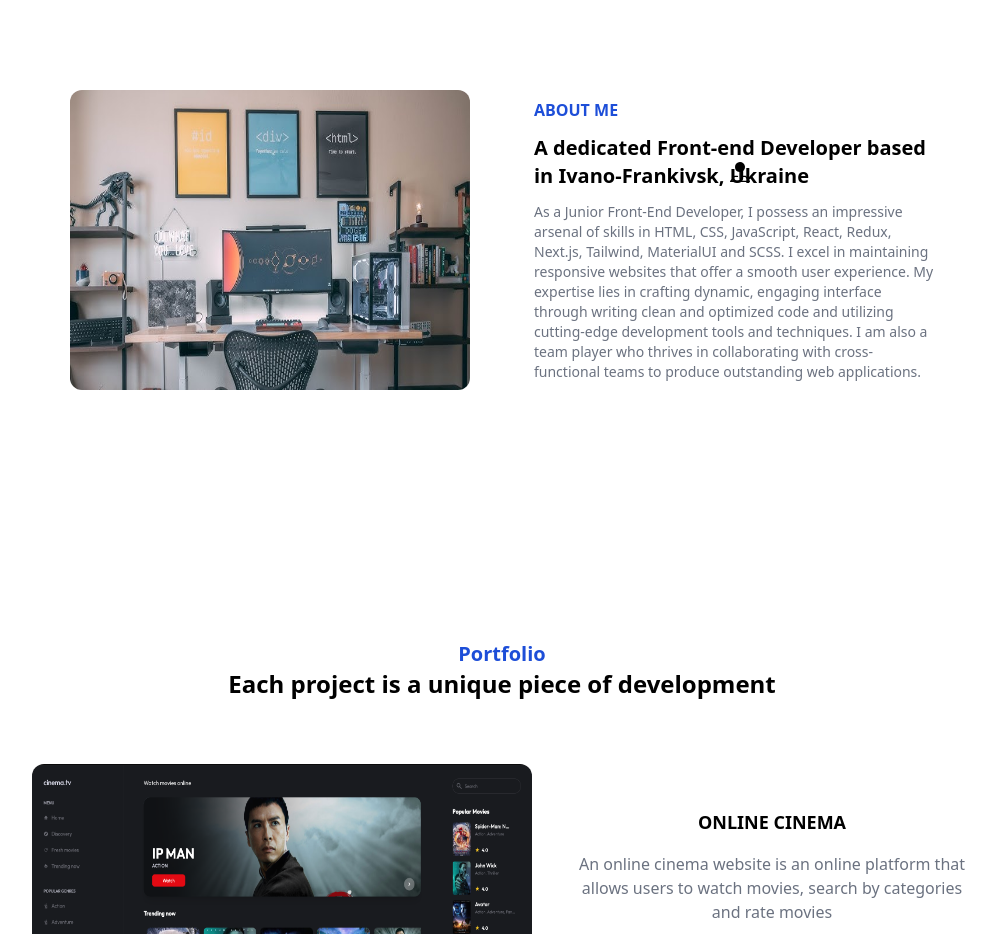
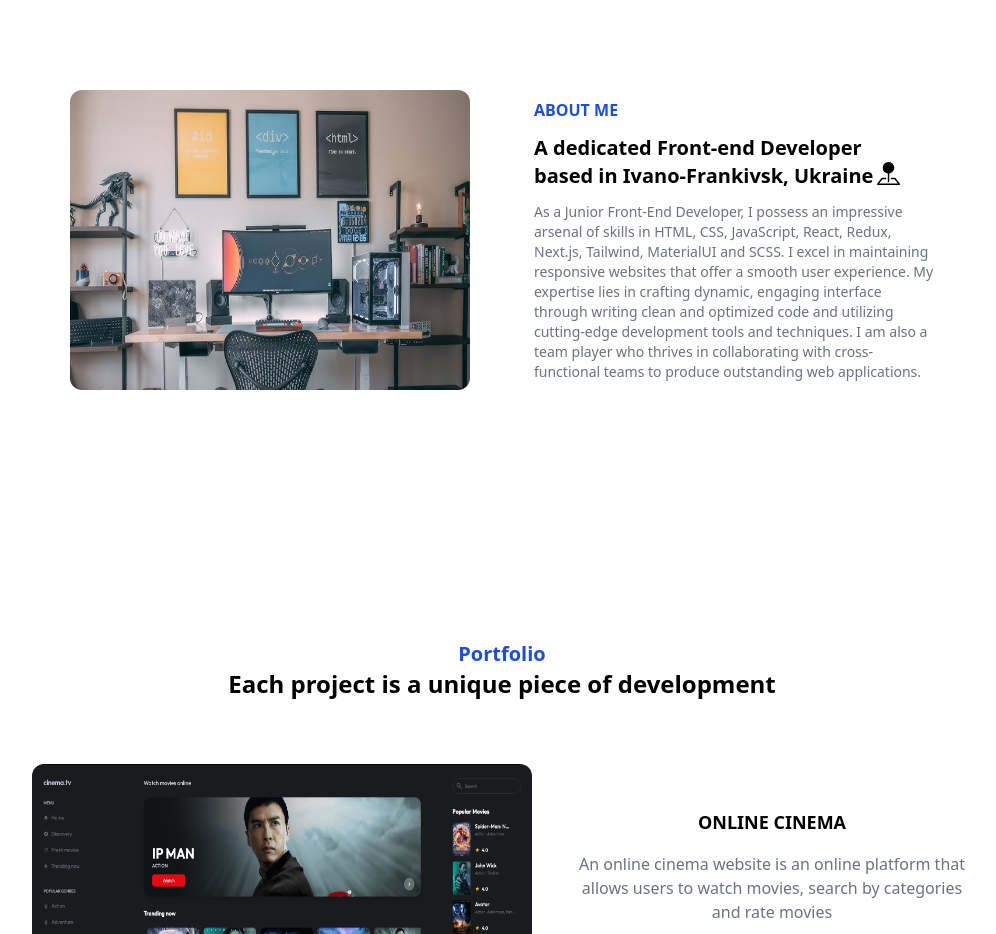
Before and after one commit to badya9a/portfolio, a React (Vite) app: page / in a window 1280 px wide. Shown: the part 960-1894 px from the top of the page, without its empty margins (138-1134 px from the left). Built offline with nearby package versions, Linux system fonts and the light colour scheme.

Commit message:
changed about section pin location

```diff
--- a/src/screens/about/About.tsx
+++ b/src/screens/about/About.tsx
@@ -15,9 +15,8 @@ const About = () => {
 			<div className='w-[400px] flex flex-col gap-3'>
 				<span className='uppercase text-blue-700 font-bold'>about me</span>
 				<h3 className='relative text-xl font-bold'>
-					A dedicated Front-end Developer based in Ivano-Frankivsk, Ukraine{' '}
-					<span className='absolute left-[49%] bottom-2'>
-						<BsPinMapFill size={20} />
+					A dedicated Front-end Developer <span className='flex gap-1'>based in Ivano-Frankivsk, Ukraine{' '}
+					<BsPinMapFill size={23} />
 					</span>
 				</h3>
 				<p className='text-gray-500 text-sm'>
```
